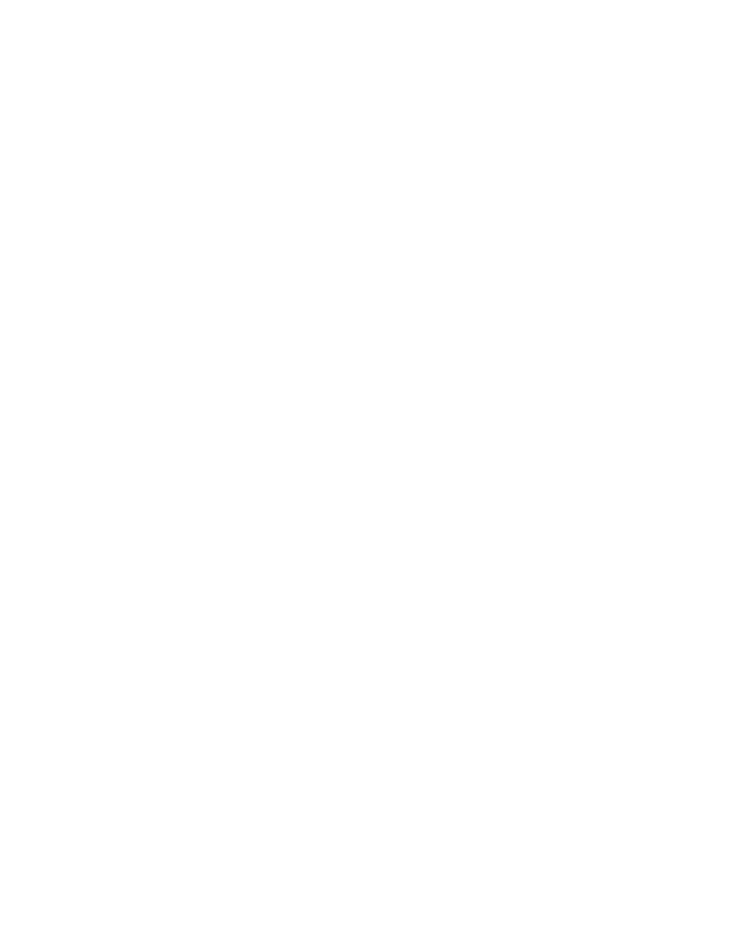
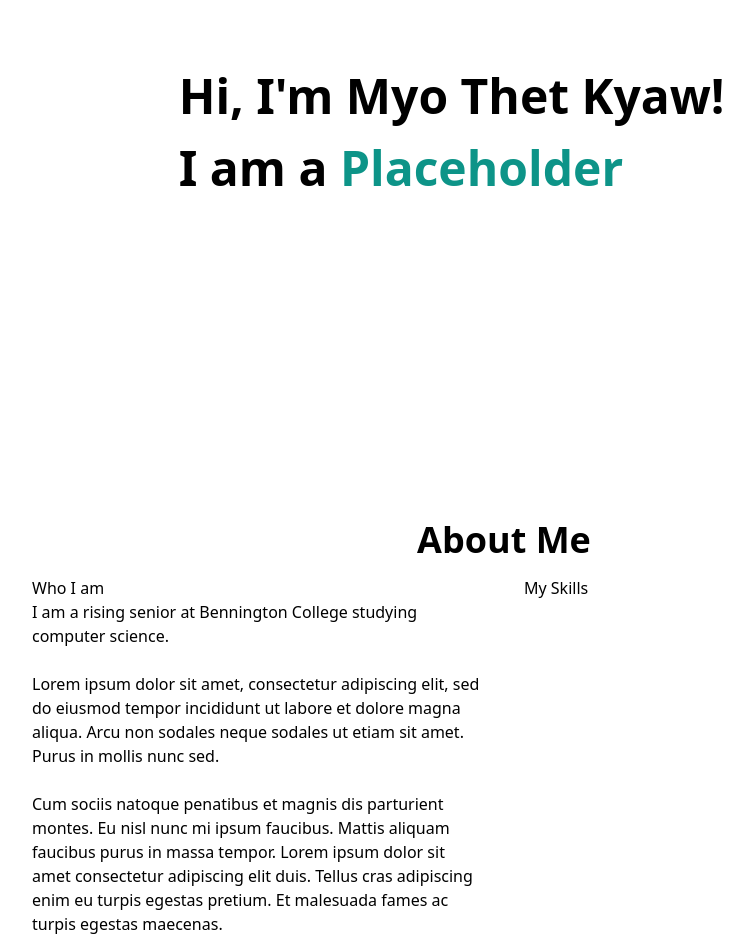
Before and after one commit to FrankyKyaw/Portfolio-Page, a Next.js app: page / in a window 1280 px wide. Shown: the part 200-1152 px from the top of the page, without its empty margins (136-889 px from the left). Before the commit the page ends 800 px from the top, so only its background shows below. Built offline with nearby package versions, Linux system fonts and the light colour scheme.

Commit message:
added about section and animation

```diff
--- a/app/page.tsx
+++ b/app/page.tsx
@@ -1,9 +1,12 @@
+import { AboutSection } from '@/components/AboutSection'
+import { HomeSection } from '@/components/HomeSection'
 import Image from 'next/image'
 
 export default function Home() {
   return (
-    <main>
-      <h1>Hello World!</h1>
+    <main className='mx-auto max-w-3xl px-4 sm:px-6 md:max-w-5xl'>
+      <HomeSection/>
+      <AboutSection/>
     </main>
   )
 }
--- /dev/null
+++ b/components/AboutSection.tsx
@@ -0,0 +1,37 @@
+export const AboutSection = () => {
+  return (
+    <section id="about">
+      <div className="my-12 pb-12 md:pt-16 md:pb-48">
+        <h1 className="text-center font-bold text-4xl">About Me</h1>
+        <div className="flex flex-col md:flex-row space-y-10 items-stretch justify-center align-top md:text-left md:p-4 md:space-y-0 md:space-x-10">
+          <div className="md:w-1/2">
+            <h1>Who I am</h1>
+            <p>
+              I am a rising senior at Bennington College studying computer
+              science.
+            </p>
+            <br />
+            <p>
+              Lorem ipsum dolor sit amet, consectetur adipiscing elit, sed do
+              eiusmod tempor incididunt ut labore et dolore magna aliqua. Arcu
+              non sodales neque sodales ut etiam sit amet. Purus in mollis nunc
+              sed.
+            </p>
+            <br/>
+            <p>
+              Cum sociis natoque penatibus et magnis dis parturient montes.
+              Eu nisl nunc mi ipsum faucibus. Mattis aliquam faucibus purus in
+              massa tempor. Lorem ipsum dolor sit amet consectetur adipiscing
+              elit duis. Tellus cras adipiscing enim eu turpis egestas pretium.
+              Et malesuada fames ac turpis egestas maecenas.
+            </p>
+          </div>
+          <div className="md:w-1/2">
+            <h1>My Skills</h1>
+            <p></p>
+          </div>
+        </div>
+      </div>
+    </section>
+  );
+};
--- /dev/null
+++ b/components/HomeSection.tsx
@@ -0,0 +1,31 @@
+"use client";
+import { Link as ScrollLink } from "react-scroll/modules";
+
+export const HomeSection = () => {
+  return (
+    <section id="home">
+      <div className="flex flex-col text-center items-center justify-center my-44 py-16 md:flex-row md:sapce-x-4 md:text-left">
+        <div className="md:w-2/3 md:mt-2">
+          <h1 className="font-bold text-5xl mt-6">Hi, I'm Myo Thet Kyaw!</h1>
+          <h1 className="font-bold text-5xl mt-6 mb-6">
+            I am a{" "}
+            <span className="font-semibold text-teal-600">
+              Placeholder
+            </span>
+          </h1>
+          {/* <ScrollLink
+            to="projects"
+            className="text-neutral-100 font-semibold px-6 py-3 bg-teal-600"
+            activeClass="active"
+            spy={true}
+            smooth={true}
+            offset={-100}
+            duration={500}
+          >
+            Projects
+          </ScrollLink> */}
+        </div>
+      </div>
+    </section>
+  );
+};
--- a/tailwind.config.js
+++ b/tailwind.config.js
@@ -8,7 +8,15 @@ module.exports = {
   ],
   theme: {
     extend: {
-
+      animation: {
+        bounce: "bounce 0.5s alternate cubic-bezier(0.95, 0.05, 0.795, 0.035) infinite"
+      },
+      keyframes: {
+        bounce: {
+          from: { transform: "translateY(10px)" },
+          to: { transform: "translateY(0)" },
+        }
+      }
     },
   },
   plugins: [],
```
